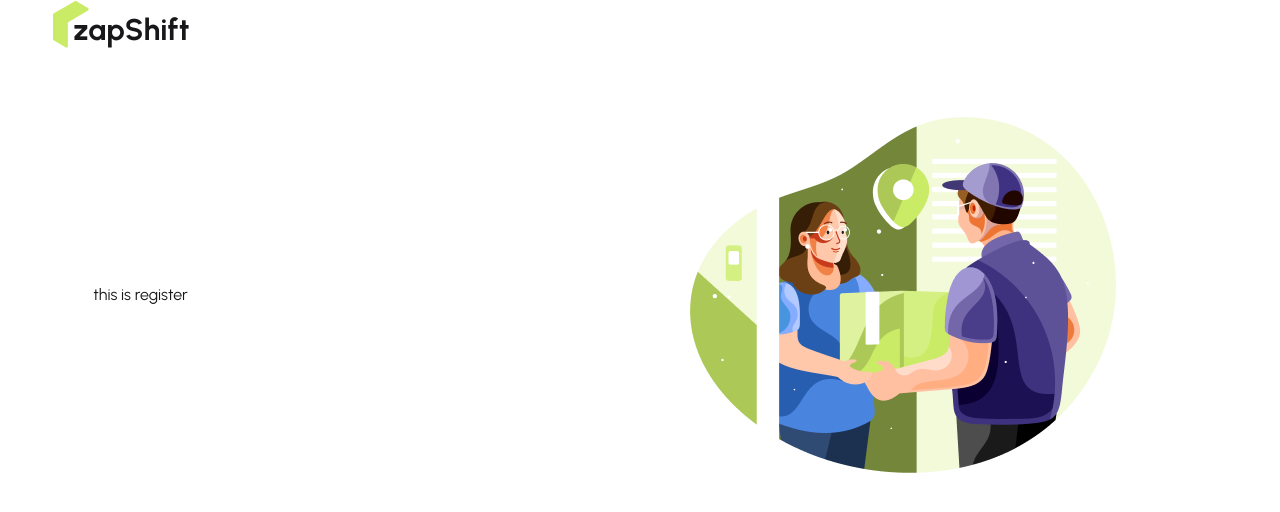
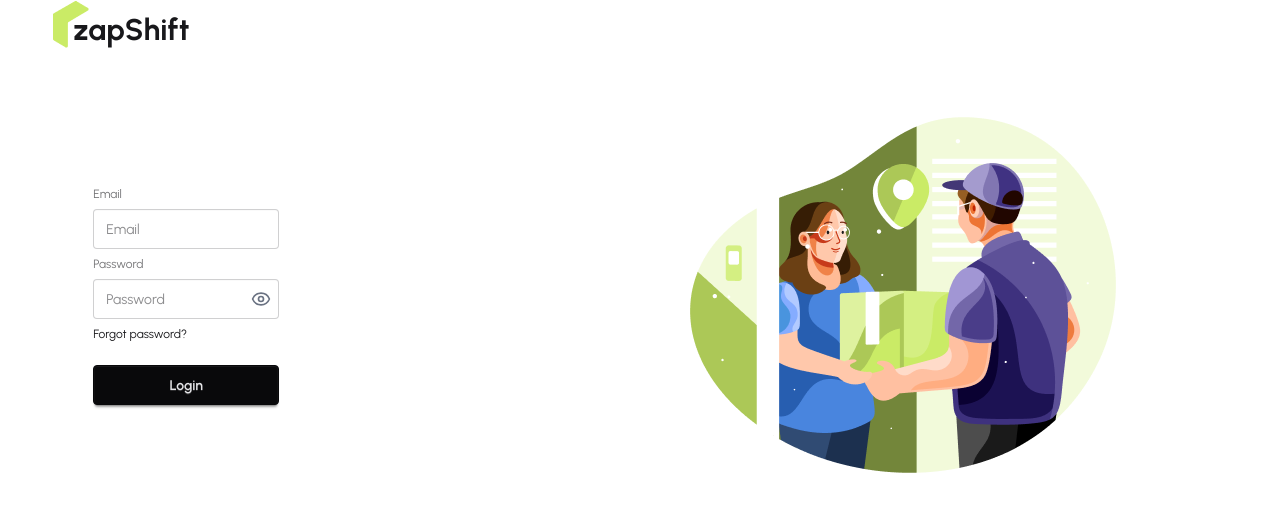
Before and after one commit to nikel123-sketch/Zap-Shift-Project, a React (Vite) app: page /register in a window 1280 px wide. Shown: the top 512 px of the page. Built offline with nearby package versions, Linux system fonts and the light colour scheme.

Commit message:
Fix password input eye icon position

```diff
--- a/src/AuthLayout/AuthLayout.jsx
+++ b/src/AuthLayout/AuthLayout.jsx
@@ -5,12 +5,13 @@ import { Outlet } from 'react-router';
 
 const AuthLayout = () => {
     return (
-      <div className='max-w-11/12 mx-auto'>
+      <div className="max-w-11/12 mx-auto">
         <Logo></Logo>
 
-        <div className='p-10 flex items-center justify-between'>
-
+        <div className="p-10 flex flex-col-reverse lg:flex-row items-center justify-between gap-10">
+          <div>
             <Outlet></Outlet>
+          </div>
 
           <img src={authImage} alt="" />
         </div>
--- a/src/Pages/AuthPage/Register.jsx
+++ b/src/Pages/AuthPage/Register.jsx
@@ -1,11 +1,93 @@
-import React from 'react';
+import { EyeIcon, EyeOffIcon } from "lucide-react";
+import React, { useState } from "react";
+import { useForm } from "react-hook-form";
 
 const Register = () => {
-    return (
-        <div>
-            <h1>this is register</h1>
-        </div>
-    );
+  const pattern =
+    /^(?=.*[a-z])(?=.*[A-Z])(?=.*\d)(?=.*[!@#$%^&*()_+\-=[\]{};':"\\|,.<>/?]).{8,}$/;
+
+  const [showPassword, setShowPassword] = useState(false);
+
+  const {
+    register,
+    handleSubmit,
+    formState: { errors },
+  } = useForm();
+
+  const handleForm = (data) => {
+    console.log(data);
+  };
+
+  return (
+    <div>
+      <form onSubmit={handleSubmit(handleForm)}>
+        <fieldset className="fieldset">
+          {/* Email */}
+          <label className="label">Email</label>
+          <input
+            type="email"
+            className="input "
+            placeholder="Email"
+            {...register("email", { required: true })}
+          />
+          {errors.email?.type === "required" && (
+            <p className="font-bold text-red-600">Email is required</p>
+          )}
+
+          {/* Password */}
+          <label className="label">Password</label>
+          <div className="relative">
+            <input
+              type={showPassword ? "text" : "password"}
+              className="input"
+              placeholder="Password"
+              {...register("password", {
+                required: true,
+                minLength: 6,
+                pattern,
+              })}
+            />
+
+            {/* eye btn */}
+            <button
+              type="button"
+              className="absolute right-2 top-1/2 transform -translate-y-1/2 text-gray-500"
+              onClick={() => setShowPassword(!showPassword)}
+            >
+              {showPassword ? <EyeOffIcon size={20} /> : <EyeIcon size={20} />}
+            </button>
+          </div>
+
+          {/* Password Errors */}
+          {errors.password?.type === "required" && (
+            <p className="font-bold text-red-600">Password is required</p>
+          )}
+          {/* password errors */}
+          {errors.password?.type === "minLength" && (
+            <p className="font-bold text-red-600">
+              Password must be at least 6 characters
+            </p>
+          )}
+
+          {/* password condition errors */}
+          {errors.password?.type === "pattern" && (
+            <p className="font-bold text-red-600">
+              Password must contain 1 uppercase, 1 lowercase, 1 number, and 1
+              special character
+            </p>
+          )}
+
+          {/* Forgot Password */}
+          <div>
+            <a className="link link-hover">Forgot password?</a>
+          </div>
+
+          {/* Submit Button */}
+          <button className="btn btn-neutral mt-4">Login</button>
+        </fieldset>
+      </form>
+    </div>
+  );
 };
 
 export default Register;
--- a/src/Pages/Home/CustomersAreSayings/CustomersAreSayings.jsx
+++ b/src/Pages/Home/CustomersAreSayings/CustomersAreSayings.jsx
@@ -1,12 +1,18 @@
-import React, { use } from "react";
+import React, {  useEffect, useState } from "react";
 import customericon from '../../../assets/banner/customer-top.png'
 import { Autoplay, EffectCoverflow, Pagination } from "swiper/modules";
 import { Swiper, SwiperSlide } from "swiper/react";
 import CoustomerReviewCard from "./CoustomerReviewCard";
 
 const CustomersAreSayings = ({ reviewspromisre }) => {
-  const reviews = use(reviewspromisre);
-  console.log(reviews);
+  // const reviews = use(reviewspromisre);
+  // console.log(reviews);
+  const [reviews,setreviews]=useState([]);
+  console.log(reviews)
+  useEffect(() => {
+    reviewspromisre.then((data) => setreviews(data));
+
+  }, [reviewspromisre]);
   return (
     <div>
       <div>
@@ -31,7 +37,7 @@ const CustomersAreSayings = ({ reviewspromisre }) => {
           slidesPerView={3}
           coverflowEffect={{
             rotate: 30,
-            stretch: "50%",
+            stretch: 50,
             depth: 200,
             modifier: 1,
             scale: 0.75,
```
Also changed, not shown: package.json (+6 -3 lines), 1 other file (tests, documents, lock files or other folders).
